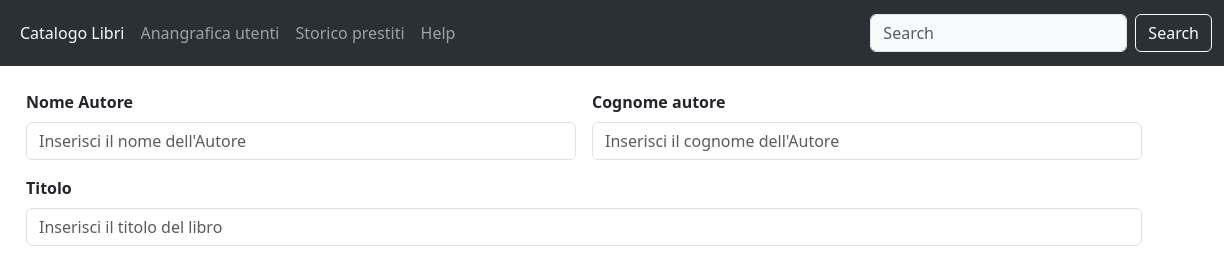
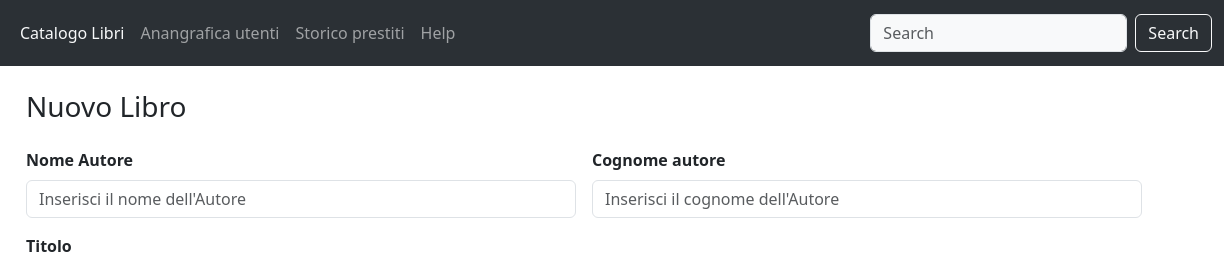
Before and after one commit to Fabio-Bianco/html-css-bootstrap-dashboard, a plain HTML site: page add-book index.html in a window 1280 px wide. Shown: the top 263 px of the page, 56-1280 px from the left. Drawn offline with nearby package versions, Linux system fonts and the light colour scheme.

Commit message:
add: h3  "nuovo libro"

```diff
--- a/add-book index.html
+++ b/add-book index.html
@@ -81,6 +81,7 @@
     <main>
       <div class="container">
             <form class="row g-3">
+              <h3>Nuovo Libro</h3>
               <div class="col-6">
                 <label for="inputEmail4" class="form-label fw-semibold">Nome Autore</label>
                 <input type="email" class="form-control" id="inputEmail4" placeholder="Inserisci il nome dell'Autore">
```
